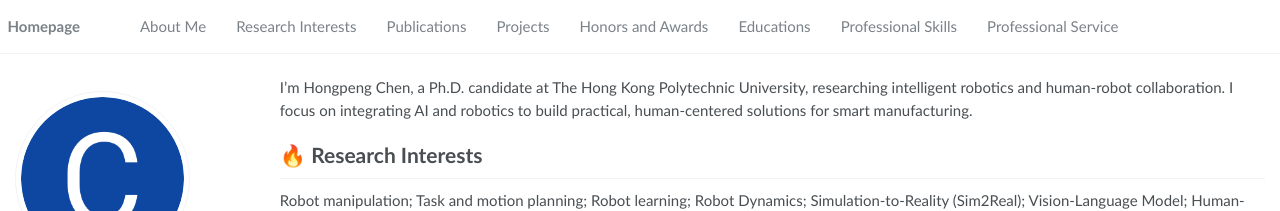
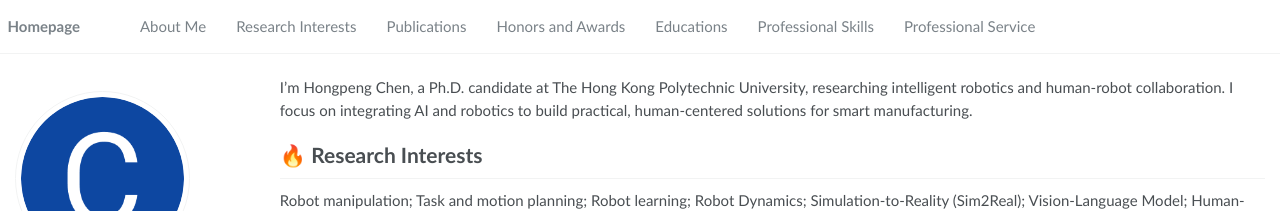
Before and after one commit to hongpeng-chen/chen-hongpeng.github.io, a Jekyll site: the page built from _pages/about.md, in a window 1280 px wide. Shown: the top 211 px of the page. Built offline with Jekyll 4.4.1, drawn with Linux system fonts in a browser that asks for light colours.

Commit message:
removed nav

```diff
--- a/_data/navigation.yml
+++ b/_data/navigation.yml
@@ -8,9 +8,6 @@ main:
 
   - title: "Publications"
     url: "/#-publications"
-
-  - title: "Projects"
-    url: "/#-projects"
 
   - title: "Honors and Awards"
     url: "/#-honors-and-awards"
```
